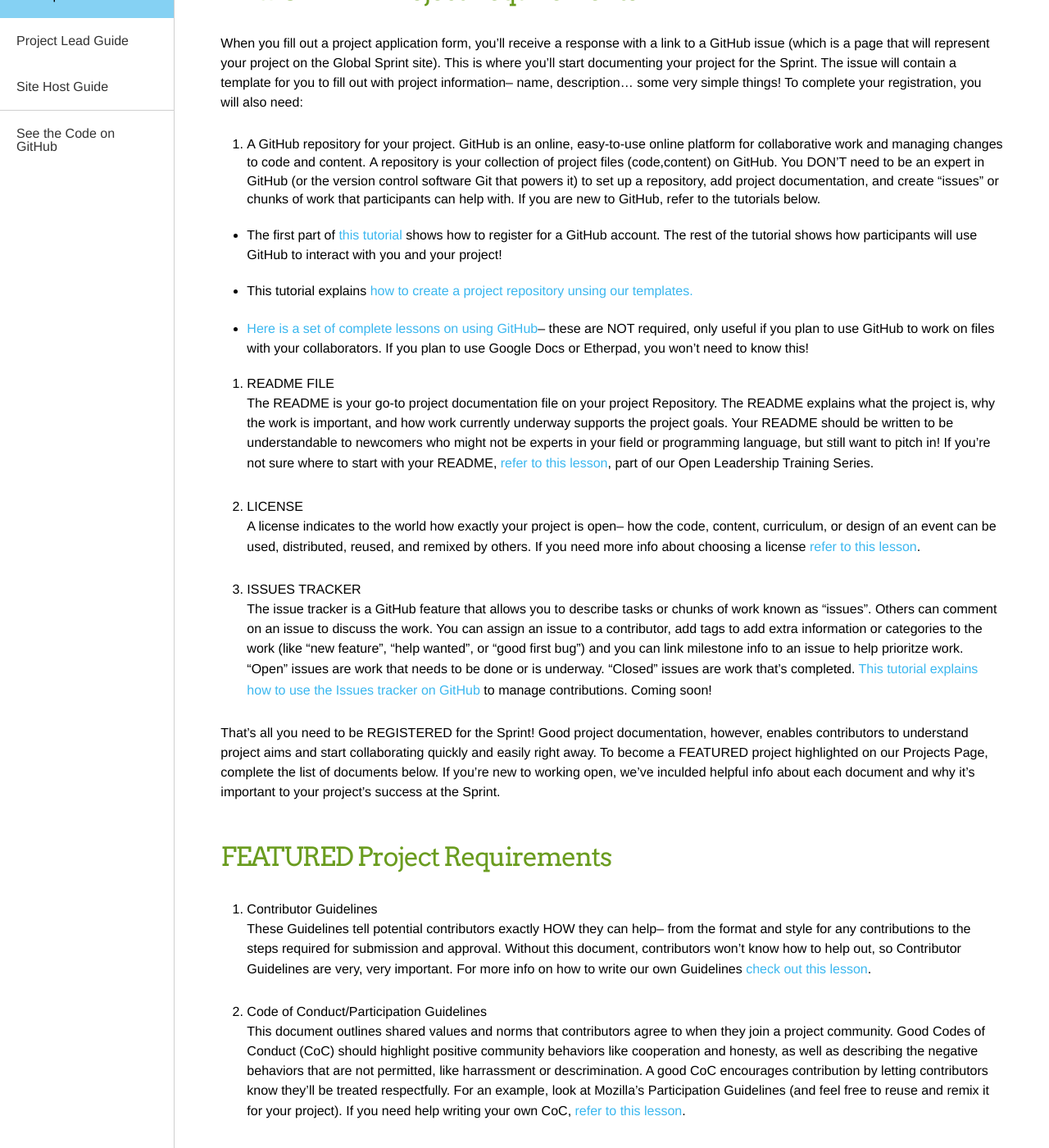
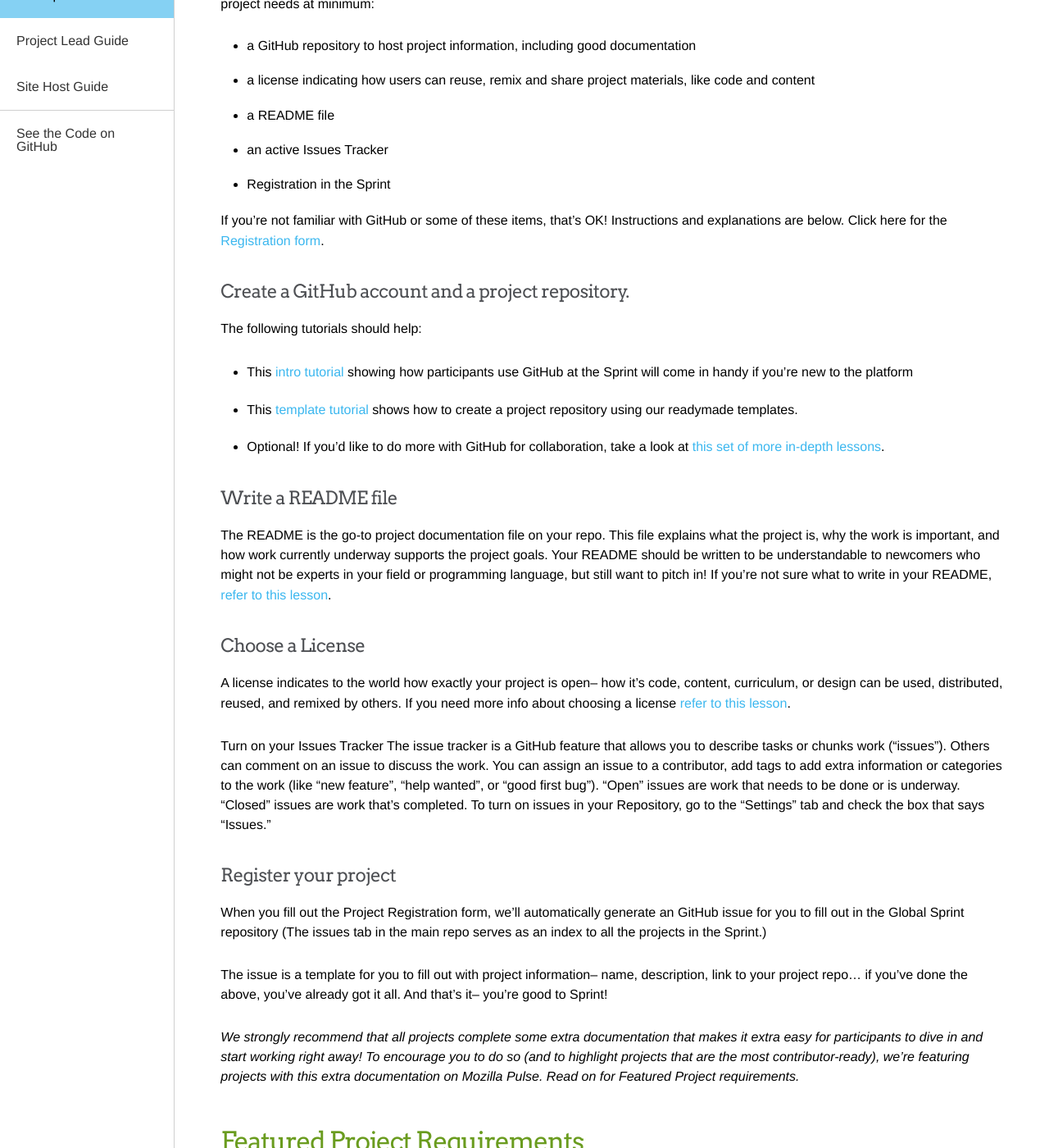
Before and after one commit to mozilla/global-sprint, a Jekyll site: the page built from _articles/project-lead/project-requirements.md, in a window 1280 px wide and 1400 px high, scrolled down 269 px. Shown: the whole window at 82% size. Built offline with Jekyll 4.4.1, drawn with Linux system fonts in a browser that asks for light colours; comment, search, counter and statistics services are not loaded; some of the changed text lies outside the part shown.

Commit message:
Update project-requirements.md

```diff
--- a/_articles/project-lead/project-requirements.md
+++ b/_articles/project-lead/project-requirements.md
@@ -3,44 +3,55 @@ layout: page
 title: "Project Requirements"
 following: _articles/project-lead/templates.md
 ---
-Every Global Sprint project should be ready to encourage and accept contributions from a group of diverse, skilled and passionate people from around Mozilla’s Network.
 
-### REGISTERED Project Requirements
-When you fill out a project application form, you'll receive a response with a link to a GitHub issue (which is a page that will represent your project on the Global Sprint site). This is where you'll start documenting your project for the Sprint. The issue will contain a template for you to fill out with project information-- name, description... some very simple things! To complete your registration, you will also need:
+### Minimum Project Requirements
+Every Global Sprint project should be ready to encourage and accept contributions from a group of diverse participants. To do so your project needs at minimum:
 
-1. A **GitHub repository for your project.**
-GitHub is an online, easy-to-use online platform for collaborative work and managing changes to code and content. **A repository is your collection of project files (code,content) on GitHub.** You DON'T need to be an expert in GitHub (or the version control software Git that powers it) to set up a repository, add project documentation, and create "issues" or chunks of work that participants can help with. If you are new to GitHub, refer to the tutorials below.
+* a GitHub repository to host project information, including good documentation
+* a license indicating how users can reuse, remix and share project materials, like code and content
+* a README file
+* an active Issues Tracker
+* Registration in the Sprint
 
-* The first part of [this tutorial](https://www.youtube.com/watch?time_continue=4&v=N4Bl54_Xxis) shows how to register for a GitHub account. The rest of the tutorial shows how participants will use GitHub to interact with you and your project!
-* This tutorial explains [how to create a project repository unsing our templates.](https://mozilla.github.io/global-sprint/project-lead/templates/)
-* [Here is a set of complete lessons on using GitHub](https://mozilla.github.io/open-leadership-training-series/articles/get-your-project-online/introducing-github-for-collaborative-work-and-version-control/)-- these are NOT required, only useful if you plan to use GitHub to work on files with your collaborators. If you plan to use Google Docs or Etherpad, you won't need to know this!
+If you’re not familiar with GitHub or some of these items, that’s OK! Instructions and explanations are below. Click here for the [Registration form]().
 
-2. **README FILE**
-The README is your go-to project documentation file on your project Repository. The README explains what the project is, why the work is important, and how work currently underway supports the project goals. Your README should be written to be understandable to newcomers who might not be experts in your field or programming language, but still want to pitch in! If you're not sure where to start with your README, [refer to this lesson](https://mozilla.github.io/open-leadership-training-series/articles/opening-your-project/write-a-great-project-readme/), part of our Open Leadership Training Series.
+#### Create a GitHub account and a project repository.
+The following tutorials should help:
+* This [intro tutorial]() showing how participants use GitHub at the Sprint will come in handy if you’re new to the platform
+* This [template tutorial]() shows how to create a project repository using our readymade templates.
+* Optional! If you’d like to do more with GitHub for collaboration, take a look at [this set of more in-depth lessons]().
 
-3. **LICENSE**
-A license indicates to the world how exactly your project is open-- how the code, content, curriculum, or design of an event can be used, distributed, reused, and remixed by others. If you need more info about choosing a license [refer to this lesson](https://mozilla.github.io/open-leadership-training-series/articles/get-your-project-online/sharing-your-work-in-the-open/).
+#### Write a README file
+The README is the go-to project documentation file on your repo. This file explains what the project is, why the work is important, and how work currently underway supports the project goals. Your README should be written to be understandable to newcomers who might not be experts in your field or programming language, but still want to pitch in! If you’re not sure what to write in your README, [refer to this lesson]().
 
-4. **ISSUES TRACKER**
-The issue tracker is a GitHub feature that allows you to describe tasks or chunks of work known as "issues". Others can comment on an issue to discuss the work. You can assign an issue to a contributor, add tags to add extra information or categories to the work (like "new feature", "help wanted", or "good first bug") and you can link milestone info to an issue to help prioritze work. "Open" issues are work that needs to be done or is underway. "Closed" issues are work that's completed. [This tutorial explains how to use the Issues tracker on GitHub]() to manage contributions. Coming soon!
+#### Choose a License
+A license indicates to the world how exactly your project is open– how it’s code, content, curriculum, or design can be used, distributed, reused, and remixed by others. If you need more info about choosing a license [refer to this lesson]().
 
-That's all you need to be REGISTERED for the Sprint! **Good project documentation**, however, enables contributors to understand project aims and start collaborating quickly and easily right away. To become a FEATURED project highlighted on our Projects Page, complete the list of documents below. If you're new to working open, we've inculded helpful info about each document and why it's important to your project's success at the Sprint.
+Turn on your Issues Tracker
+The issue tracker is a GitHub feature that allows you to describe tasks or chunks work (“issues”). Others can comment on an issue to discuss the work. You can assign an issue to a contributor, add tags to add extra information or categories to the work (like “new feature”, “help wanted”, or “good first bug”). “Open” issues are work that needs to be done or is underway. “Closed” issues are work that’s completed. To turn on issues in your Repository, go to the “Settings” tab and check the box that says “Issues.”
 
-### FEATURED Project Requirements
-1. **Contributor Guidelines**
-These Guidelines tell potential contributors exactly HOW they can help-- from the format and style for any contributions to  the steps required for submission and approval. Without this document, contributors won't know how to help out, so Contributor Guidelines are **very, very important.** For more info on how to write our own Guidelines [check out this lesson](https://mozilla.github.io/open-leadership-training-series/articles/building-communities-of-contributors/write-contributor-guidelines/).
+#### Register your project
+When you fill out the Project Registration form, we’ll automatically generate an GitHub issue for you to fill out in the Global Sprint repository (The issues tab in the main repo serves as an index to all the projects in the Sprint.)
 
-2. **Code of Conduct/Participation Guidelines**
-This document outlines shared values and norms that contributors agree to when they join a  project community. Good Codes of Conduct (CoC) should highlight positive community behaviors like cooperation and honesty, as well as describing the negative behaviors that are not permitted, like harrassment or descrimination. A good CoC encourages contribution by letting contributors know they'll be treated respectfully. For an example, look at Mozilla's Participation Guidelines (and feel free to reuse and remix it for your project). If you need help writing your own CoC, [refer to this lesson](https://mozilla.github.io/open-leadership-training-series/articles/building-communities-of-contributors/write-a-code-of-conduct/).
+The issue is a template for you to fill out with project information– name, description, link to your project repo… if you've done the above, you've already got it all. And that's it-- you’re good to Sprint!
 
+_We strongly recommend that all projects complete some extra documentation that makes it extra easy for participants to dive in and start working right away! To encourage you to do so (and to highlight projects that are the most contributor-ready), we’re featuring projects with this extra documentation on Mozilla Pulse. Read on for Featured Project requirements._
 
-### EXTRA CREDIT: Supercharge your Sprint project!
+### Featured Project Requirements
+#### Contributor Guidelines
+This file tells potential contributors exactly HOW they can help– from the format and style for any contributions to the steps required for submission and approval. Without this document, contributors won’t know the specifics of how to help out, so Contributor Guidelines are very important. For more info on how to write [Contributor Guidelines]() check out this lesson.
 
-These items are above and beyond what's required to be a FEATURED project. Do these exercises to maximize your Open Leadership skills.
+#### Code of Conduct/Participation Guidelines
+This document outlines shared values and norms that contributors agree to when they join a project community. Good Codes of Conduct (CoC) should highlight positive community behaviors like cooperation and honesty, as well as describing the negative behaviors that are not permitted, like harassment or discrimination. A good CoC encourages contribution by letting contributors know they’ll be treated respectfully. For an example, look at [Mozilla’s Participation Guidelines]() (and feel free to reuse and remix it for your project). If you need help [writing your own CoC, refer to this lesson]().
 
-1. Vision Statement
-By coming up with a super short, clear statement about what you're doing and why, you can become a better communicator and increase interest and contributor involvement with your open project. This [quick exercise](https://mozilla.github.io/open-leadership-training-series/articles/introduction-to-open-leadership/stating-your-project-vision/) helps you create a polished statmement.
-2. Open Canvas
-Open Canvas is a one-page planning tool designed specifically for open projects, modeled on a business plan format used in the start-up world. Creating an Open Canvas can help you think strategically about your project. Our [Open Canvas lesson is here](https://mozilla.github.io/open-leadership-training-series/articles/opening-your-project/develop-an-open-project-strategy-with-open-canvas/).
-3. Personas Exercise
-A persona is a profile of a potential contributor or user which you can use to design a welcoming and easy process for partcipation on your open project. Personas are a great tool to help you understand your community and grow it to sustain your project. [Our exercise on personas is here.](https://mozilla.github.io/open-leadership-training-series/articles/building-communities-of-contributors/bring-on-contributors-using-personas-and-pathways/)
+### EXTRA CREDIT
+These items are above and beyond what’s required to be a FEATURED project. Do these exercises to supercharge your project and maximize your Open Leadership skills.
+
+#### Vision Statement
+Come up with a super short, clear statement about what you’re doing and why. Having a clear, compelling vision can increase interest and involvement with your open project. This [quick exercise helps you create a polished statement]().
+
+#### Open Canvas
+Open Canvas is a one-page planning tool designed specifically for open projects, modeled on a business plan format used in the start up world. Creating an Open Canvas can help you think strategically about your project. Our [Open Canvas lesson]() is here.
+
+#### Personas Exercise
+A persona is a profile of a potential contributor or user which you can use to design a welcoming and easy process for participation on your open project. Personas are a great tool to help you understand your and grow community to sustain your project. Our [exercise on personas]() is here.
```
